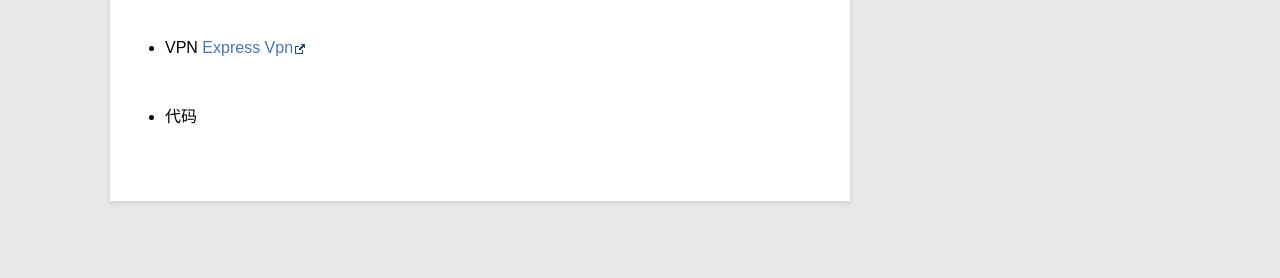
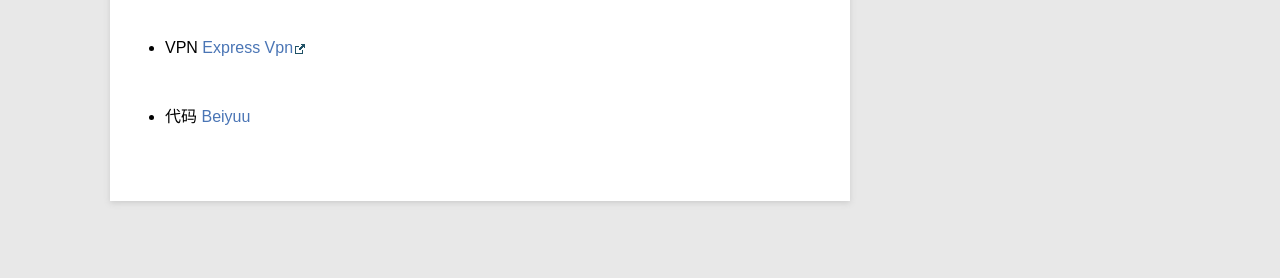
Before and after one commit to violettianjie/violettianjie.github.io, a Jekyll site: the page built from _posts/blog/2017-09-06-aboutme.md, in a window 1280 px wide. Shown: the part 987-1265 px from the top of the page. Built offline with Jekyll 4.4.1, drawn with Linux system fonts in a browser that asks for light colours.

Commit message:
Update 2017-09-06-aboutme.md

```diff
--- a/_posts/blog/2017-09-06-aboutme.md
+++ b/_posts/blog/2017-09-06-aboutme.md
@@ -31,4 +31,4 @@ If you want to get in touch with me, [email](violettianjie@qq.com) is best
 
 - VPN [Express Vpn]( https://www.xpress-vpn.com)
 
-- 代码
+- 代码 [Beiyuu](http://beiyuu.com/)
```
